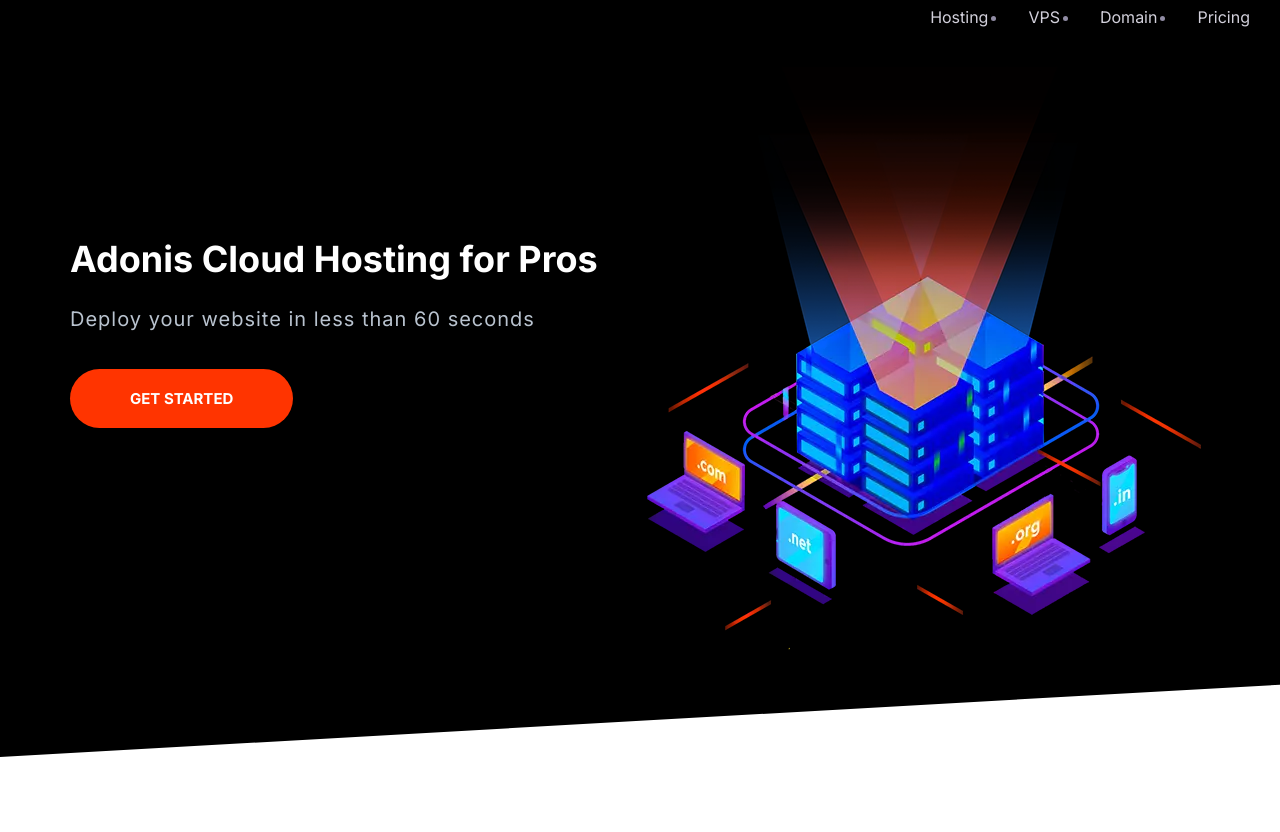
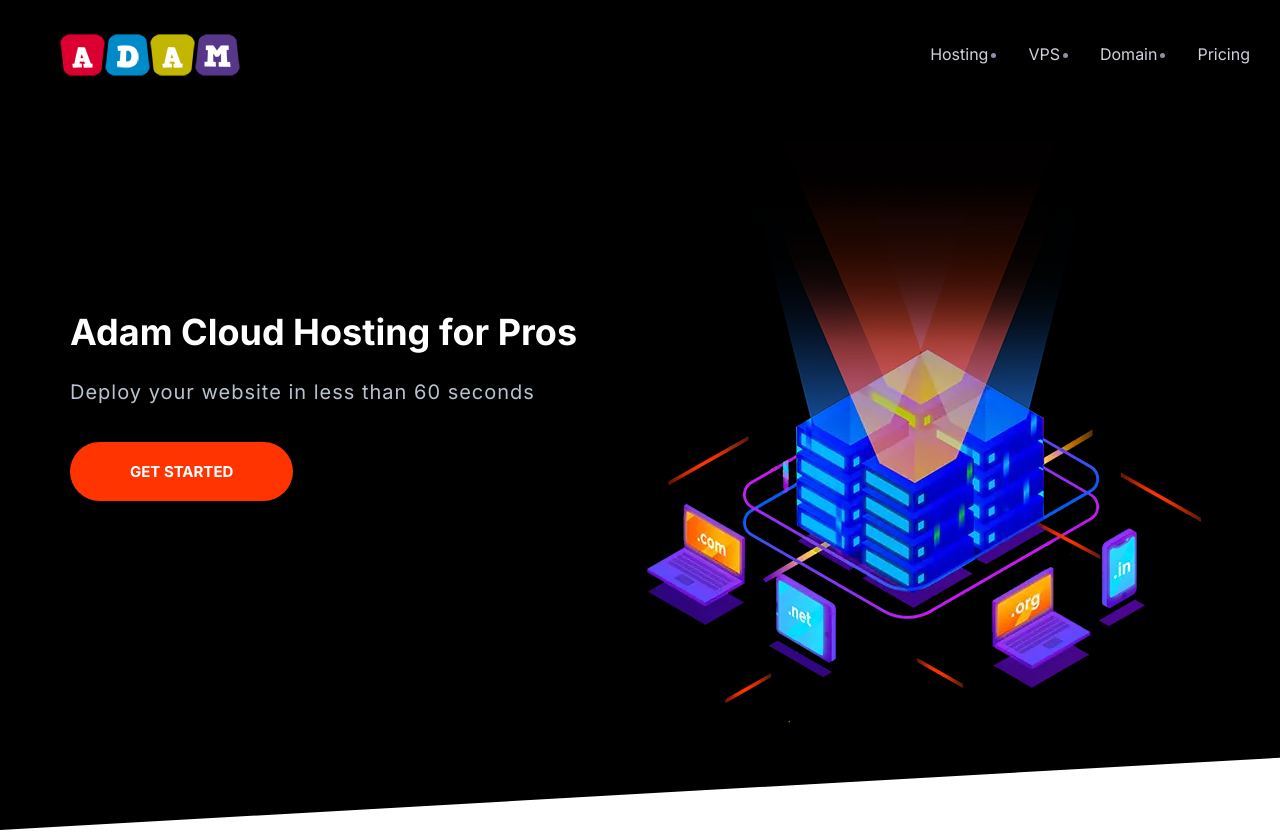
Before and after one commit to Amban03/Project-Adam, a website built with Parcel: page index.html in a window 1280 px wide. Shown: the top 832 px of the page. Built offline with nearby package versions, Linux system fonts and the light colour scheme.

Commit message:
Finalize Adam commit.

```diff
--- a/css/styles.css
+++ b/css/styles.css
@@ -693,6 +693,7 @@
 }
 
 .nav__brand {
+  margin-left: 5rem;
   transform: translateY(5px);
 }
 
@@ -842,11 +843,15 @@
 }
 
 .footer__brand {
+  padding-bottom: 0;
+  margin-right: 5rem;
   margin-top: 5rem;
   text-align: center;
 }
 
 .footer__copyright {
+  padding-top: 0;
+  margin-top: -3rem;
   font-size: 2.1rem;
   color: #fff;
   opacity: 0.3;
--- a/index.html
+++ b/index.html
@@ -21,7 +21,7 @@
 <body>
   <header>
     <nav class="nav collapsible">
-      <a class="nav__brand" href="/"></a>
+      <a class="nav__brand" href="/"><img src="images/Adam.png" alt=""></a>
       <svg class="icon icon--white nav__toggler">
        <use href="images/sprite.svg#menu"></use>
      </svg>
@@ -36,7 +36,7 @@
   <section class="block block--dark block--skewed-left hero">
     <div class="container grid grid--1x2">
       <header class="block__header hero__content">
-        <h1 class="block__heading">Adonis Cloud Hosting for Pros</h1>
+        <h1 class="block__heading">Adam Cloud Hosting for Pros</h1>
         <p class="hero__tagline">Deploy your website in less than 60 seconds</p>
         <a href="" class="btn btn--accent btn--stretched">Get Started</a>
       </header>
@@ -376,7 +376,7 @@
         </div>
       </section>
       <div class="footer__brand" data-aos="slide-right">
-        <img src="images/logo.svg" alt="">
+        <img src="images/Adam.png" alt="">
         <p class="footer__copyright">Copyright 2020 Mosh Hamedani</p>
       </div>
     </div>
```
Also changed, not shown: images/Adam.png (added).
